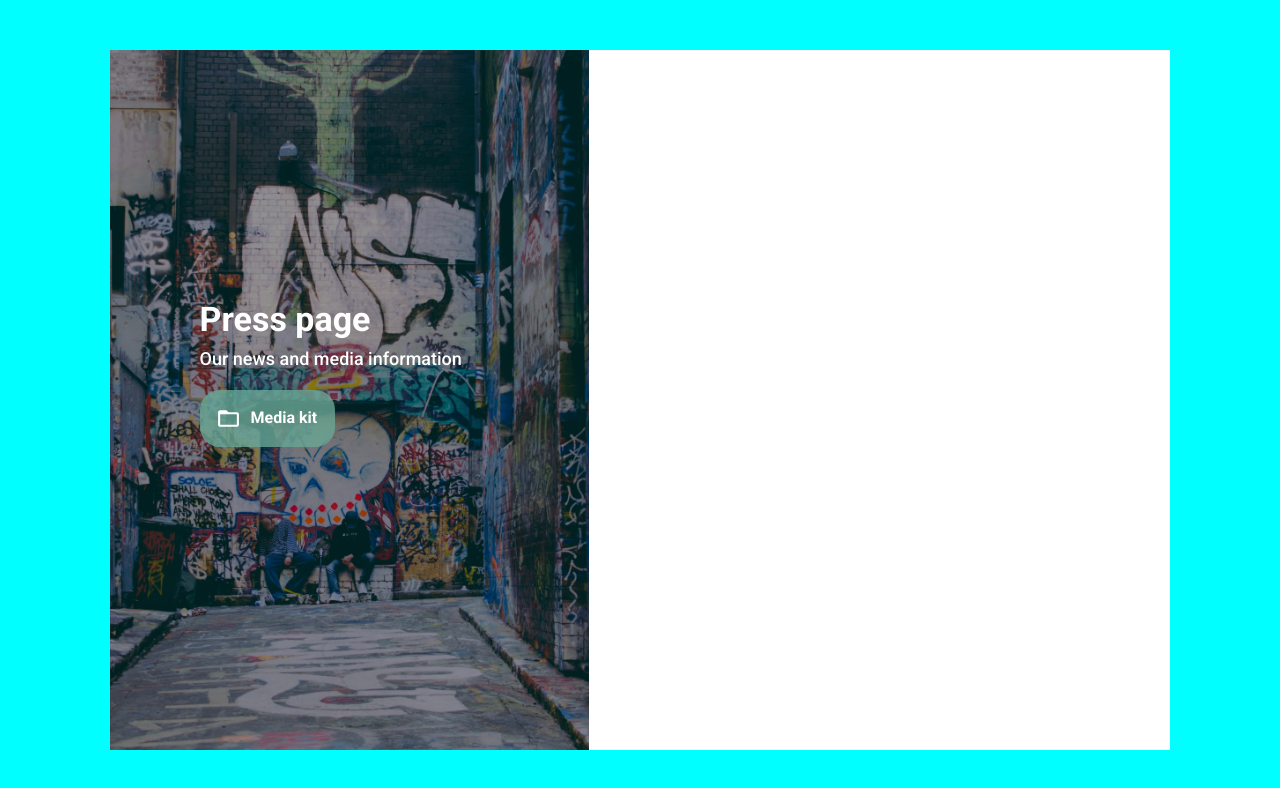
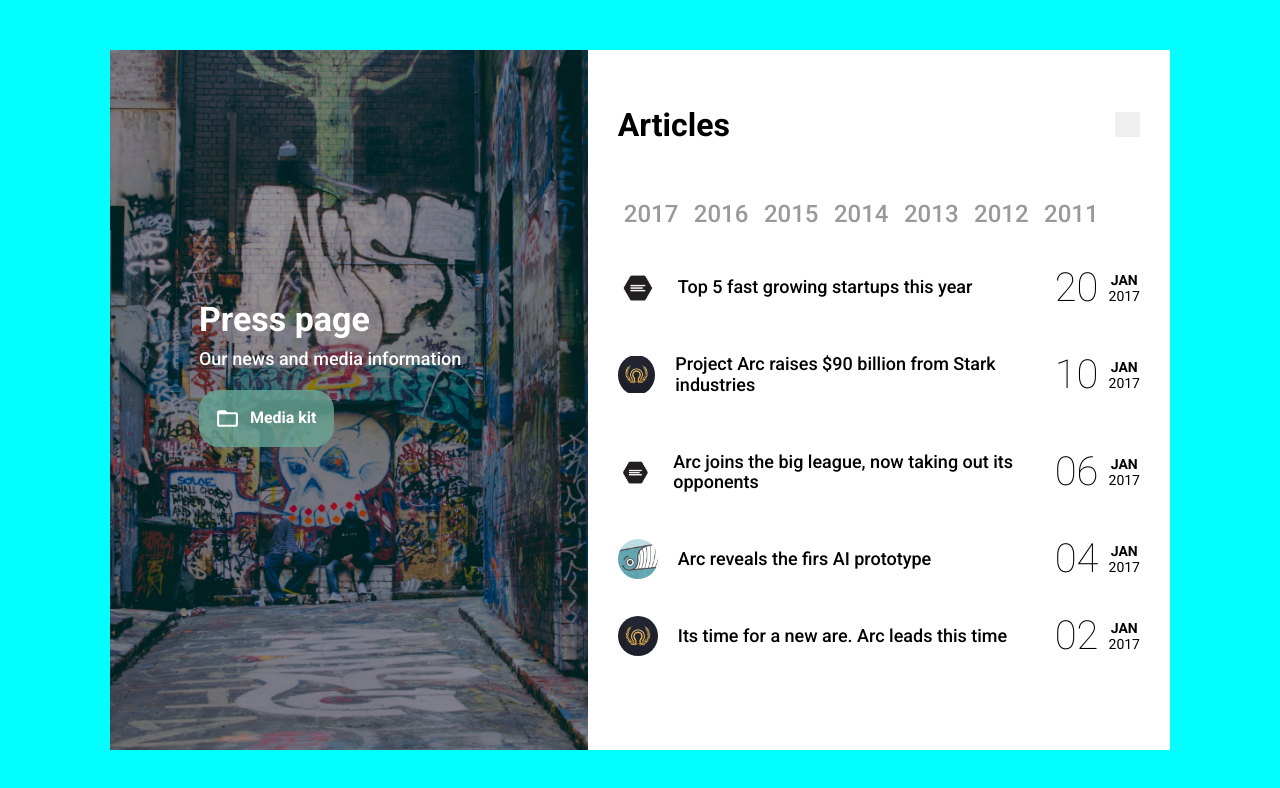
Before and after one commit to asrorkhujar/loyiha-maqolalar-spiskasi, a plain HTML site: page index.html in a window 1280 px wide. Drawn offline with Linux system fonts and the light colour scheme.

Commit message:
right section

```diff
--- a/css/styles.css
+++ b/css/styles.css
@@ -14,6 +14,8 @@ html {
   --text-color-white:#fff;
   --text-color-black:#000;
   --bg-color-secondary:rgba(105, 167, 149, 0.8);
+  --bg-color-not-opacity:#69a795;
+  --color-grey: #999;
 }
 .container {
   max-width: 1100px;
@@ -98,6 +100,11 @@ display: flex;
   align-items: center;
   font-weight: bold;
   font-size: 16px;
+  cursor: pointer;
+  transition: all 0.4s ease;
+}
+.media-file:hover{
+  background-color: var(--bg-color-not-opacity)
 }
 
 .media-file::before{
@@ -122,3 +129,129 @@ display: flex;
   display: flex;
 
 }
+
+.article-right{
+  padding: 30px;
+}
+.right-title{
+  font-size: 32px;
+  font-weight: 700;
+}
+.article-nav{
+  display: flex;
+  align-items: center;
+  justify-content:space-between;
+  margin-bottom: 30px;
+}
+.article-menu{
+width: 25px;
+height: 25px;
+border: none;
+display: inline-block;
+cursor: pointer;
+}
+.article-menu::after{
+  content: "";
+  background-image: url(../img/menu.svg);
+  background-repeat: no-repeat;
+  background-size: contain;
+  background-position: left;
+  width: 25px;
+  height: 25px;
+}
+
+.years{
+  border: none;
+  background-color: var(--text-color-white);
+  font-size: 24px;
+  font-weight: 500;
+  color: var(--color-grey);
+  cursor: pointer;
+  transition: all 0.3s ease;
+  margin-bottom: 30px;
+
+}
+.years:hover{
+  color: #000;
+}
+.years:checked{
+  color: #000;
+}
+
+.lists{
+  display: flex;
+  align-items: center;
+  margin-bottom: 20px;
+}
+
+.lists::before{
+  content: "";
+  background-image: url(../img/avatar1.jpg);
+  background-repeat: no-repeat;
+  background-size: contain;
+  background-position: left;
+  width: 40px;
+  height: 40px;
+  margin-right: 20px;
+
+}
+.second::before{
+  content: "";
+  background-image: url(../img/avatar2.jpg);
+  background-repeat: no-repeat;
+  background-size: contain;
+  background-position: left;
+  width: 40px;
+  height: 40px;
+  border-radius: 50%;
+  margin-right: 20px;
+
+}
+
+.fourth::before{
+  content: "";
+  background-image: url(../img/avatar3.jpg);
+  background-repeat: no-repeat;
+  background-size: contain;
+  background-position: left;
+  width: 40px;
+  height: 40px;
+  border-radius: 50%;
+  margin-right: 20px;
+
+}
+
+.fifth::before{
+  content: "";
+  background-image: url(../img/avatar2.jpg);
+  background-repeat: no-repeat;
+  background-size: contain;
+  background-position: left;
+  width: 40px;
+  height: 40px;
+  border-radius: 50%;
+  margin-right: 20px;
+
+}
+
+
+.right-content{
+  font-size: 18px;
+  font-weight: 500;
+  letter-spacing: 1.5;
+}
+
+.days{
+  margin-left: auto;
+  margin-right: 10px;
+font-size: 40px;
+font-weight: 100;
+}
+.month{
+  text-align: center;
+  text-transform: uppercase;
+}
+.year{
+  font-size: 14px;
+  font-weight: normal;
+}
--- a/index.html
+++ b/index.html
@@ -25,7 +25,64 @@
         </div>
       </section>
 
-      <section class="article-right">
+
+<section class="article-right">
+<div class="article-nav">
+
+<h2 class="right-title">Articles</h2>
+<button type="button" class="article-menu"></button>
+</div>
+
+<div class="article-years-box">
+  <button class="years">2017</button>
+  <button class="years">2016</button>
+  <button class="years">2015</button>
+  <button class="years">2014</button>
+  <button class="years">2013</button>
+  <button class="years">2012</button>
+  <button class="years">2011</button>
+</div>
+
+<div class="lists">
+  <p class="right-content">Top 5 fast growing startups this year</p>
+  <time class="days" datetime="24-05-2021">20</time>
+  <time class="month" datetime="24-05-2021">jan<br>
+    <span class="year">2017</span>
+  </time>
+</div>
+
+<div class="lists second">
+  <p class="right-content">Project Arc raises $90 billion from Stark industries</p>
+  <time class="days" datetime="24-05-2021">10</time>
+  <time class="month" datetime="24-05-2021">jan<br>
+    <span class="year">2017</span>
+  </time>
+</div>
+
+<div class="lists third">
+  <p class="right-content">Arc joins the big league, now taking out its opponents</p>
+  <time class="days" datetime="24-05-2021">06</time>
+  <time class="month" datetime="24-05-2021">jan<br>
+    <span class="year">2017</span>
+  </time>
+</div>
+
+<div class="lists fourth">
+  <p class="right-content">Arc reveals the firs AI prototype</p>
+  <time class="days" datetime="24-05-2021">04</time>
+  <time class="month" datetime="24-05-2021">jan<br>
+    <span class="year">2017</span>
+  </time>
+</div>
+
+<div class="lists fifth">
+  <p class="right-content">Its time for a new are. Arc leads this time</p>
+  <time class="days" datetime="24-05-2021">02</time>
+  <time class="month" datetime="24-05-2021">jan<br>
+    <span class="year">2017</span>
+  </time>
+</div>
+
 
 
 
```
